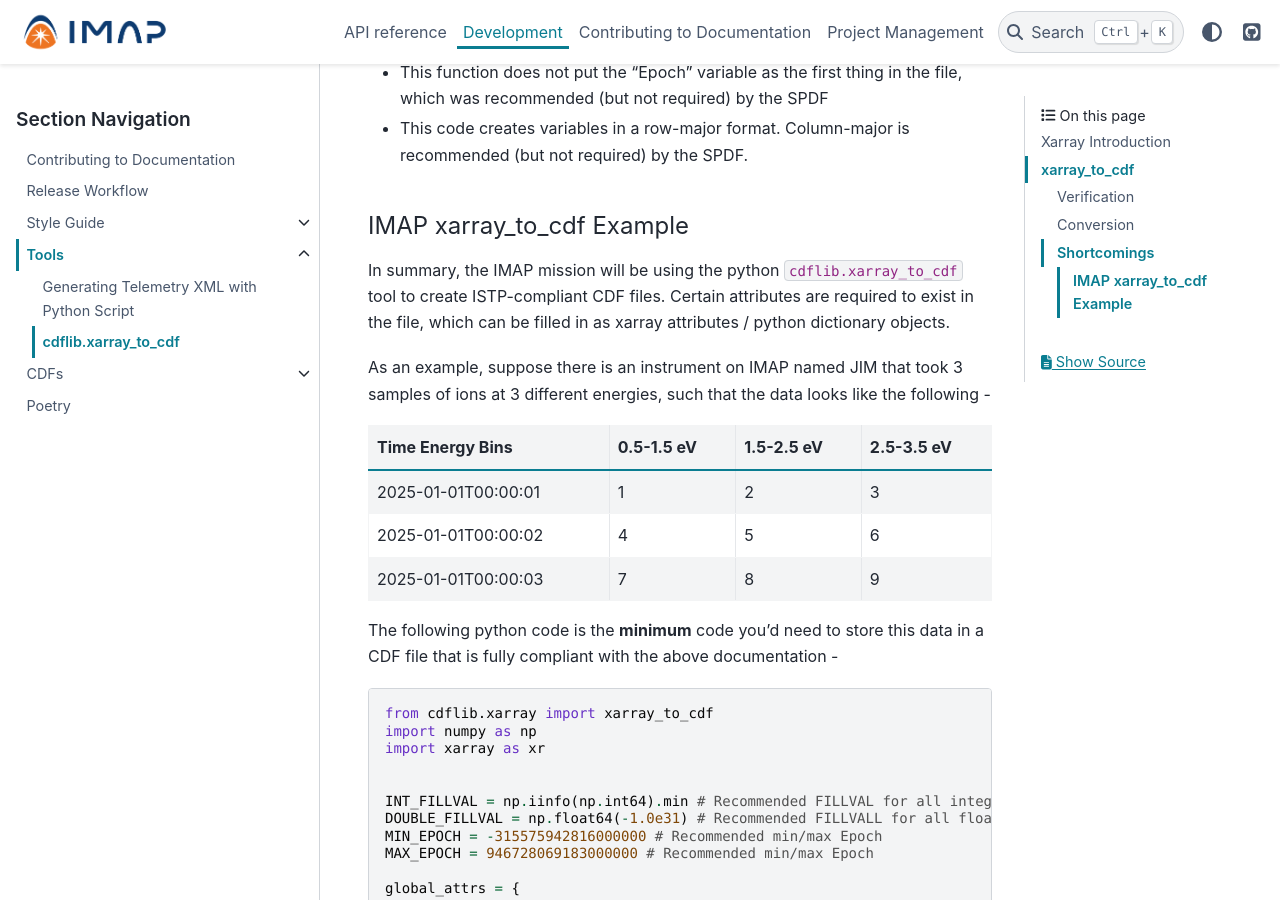
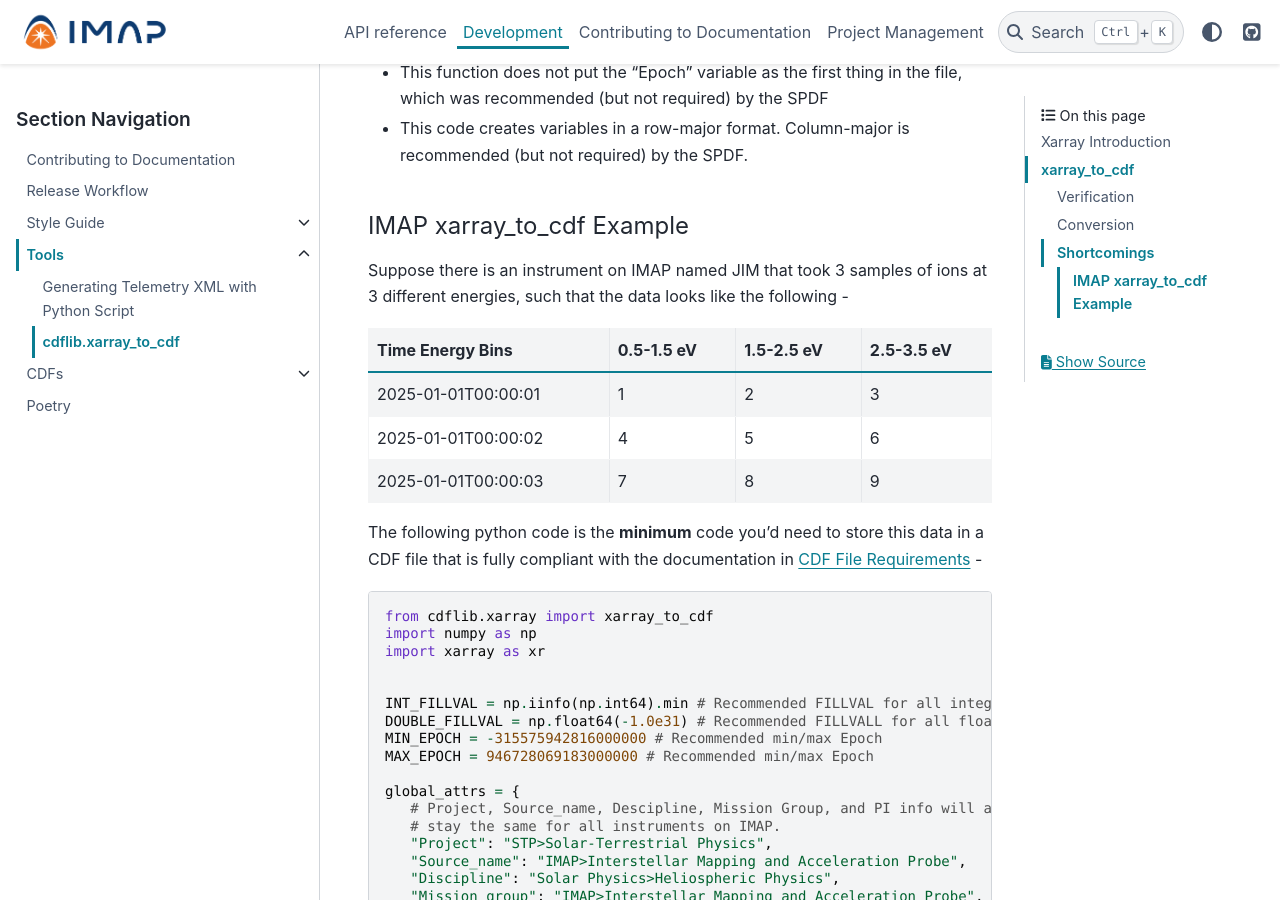
Before and after one commit to IMAP-Science-Operations-Center/imap_processing, a Sphinx documentation site: the page built from docs/source/development/tools/xarray_to_cdf.rst, in a window 1280 px wide and 900 px high, scrolled down 2813 px. Built offline with Sphinx 7.4.7 and the PyData theme 0.15.4, drawn with Linux system fonts in a browser that asks for light colours.

Commit message:
Editting some of the wording now that we're on different pages

```diff
--- a/docs/source/development/CDFs/cdf_requirements.rst
+++ b/docs/source/development/CDFs/cdf_requirements.rst
@@ -136,7 +136,7 @@ Required Epoch Variable
 All IMAP CDF Data files must contain at least one cariable of data type CDF_TIME_TT2000 named "Epoch".  All time varying variables in the CDF data set will depend on either this "Epoch" or another variable of type CDF_TIME_TT2000.  More than one CDF_TIME_TT2000 variable is allowed in a data set to allow for more than one time resolution.  It is recommended that all such time variable use "Epoch" within their variable name.
 
 .. note::
-   In the xarray_to_cdf function described above, all variables with "epoch" in their name will be converted to CDF_TT2000 if the flag "istp=True" is given.
+   In the xarray_to_cdf function described in :ref:`cdflib.xarray_to_cdf`, all variables with "epoch" in their name will be converted to CDF_TT2000 if the flag "istp=True" is given.
 
 For ISTP compliance, the time value of a record refers to the **center** of the accumulation period if the measurement is not an instantaneous one.
 
--- a/docs/source/development/tools/xarray_to_cdf.rst
+++ b/docs/source/development/tools/xarray_to_cdf.rst
@@ -82,9 +82,7 @@ While the above steps get a CDF file a large way towards ISTP compliance, there
 IMAP xarray_to_cdf Example
 ***************************
 
-In summary, the IMAP mission will be using the python ``cdflib.xarray_to_cdf`` tool to create ISTP-compliant CDF files.  Certain attributes are required to exist in the file, which can be filled in as xarray attributes / python dictionary objects.
-
-As an example, suppose there is an instrument on IMAP named JIM that took 3 samples of ions at 3 different energies, such that the data looks like the following -
+Suppose there is an instrument on IMAP named JIM that took 3 samples of ions at 3 different energies, such that the data looks like the following -
 
 +------------------------+------------+------------+------------+
 | Time \                 | 0.5-1.5 eV | 1.5-2.5 eV | 2.5-3.5 eV |
@@ -97,7 +95,7 @@ As an example, suppose there is an instrument on IMAP named JIM that took 3 samp
 | 2025-01-01T00:00:03    | 7          | 8          | 9          |
 +------------------------+------------+------------+------------+
 
-The following python code is the **minimum** code you'd need to store this data in a CDF file that is fully compliant with the above documentation -
+The following python code is the **minimum** code you'd need to store this data in a CDF file that is fully compliant with the documentation in :ref:`CDF File Requirements` -
 
 .. code-block:: python
 
```
